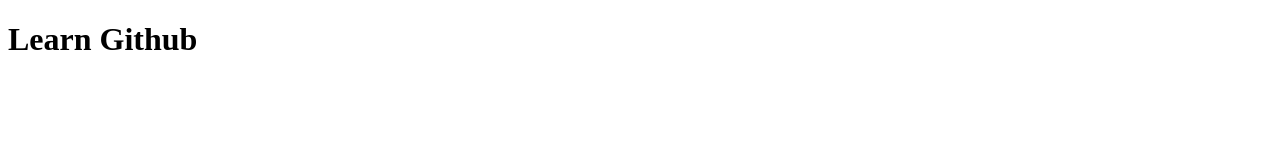
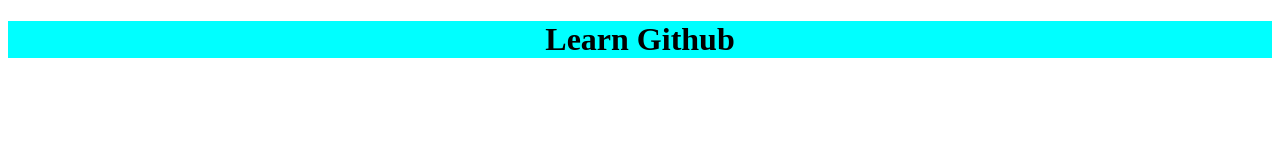
Before and after one commit to MustakimIslamRafi/lrarn-github, a plain HTML site: page index.html in a window 1280 px wide. Drawn offline with Linux system fonts and the light colour scheme.

Commit message:
add css file

```diff
--- a/index.html
+++ b/index.html
@@ -3,6 +3,7 @@
 <head>
     <meta charset="UTF-8">
     <meta name="viewport" content="width=device-width, initial-scale=1.0">
+    <link rel="stylesheet" href="style.css">
     <title>Github</title>
 </head>
 <body>
--- /dev/null
+++ b/style.css
@@ -0,0 +1,4 @@
+h1{
+  background-color: aqua;
+  text-align: center;
+}
```
